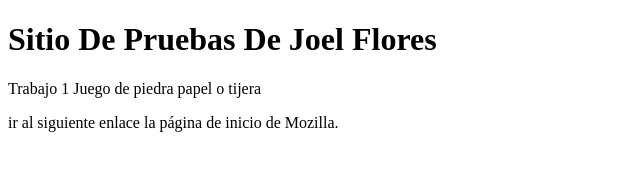
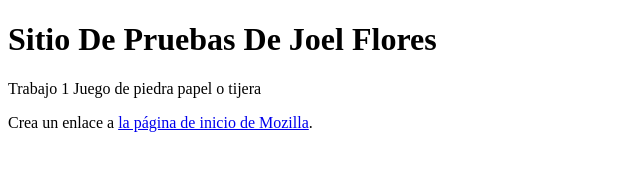
Before and after one commit to JoelFloresdp/JoelFloresdp.github.io, a plain HTML site: page index.html in a window 1280 px wide. Shown: the whole page, without its empty margins (0-640 px from the left). Drawn offline with Linux system fonts and the light colour scheme.

Commit message:
Update index.html

```diff
--- a/index.html
+++ b/index.html
@@ -8,10 +8,12 @@
 <h1 > Sitio De Pruebas De Joel Flores </h1>
 <p>
   Trabajo 1 Juego de piedra papel o tijera
+  </p>
   <p>
-  ir al siguiente enlace
-  <a https://github.com/JoelFloresdp/JoelFloresdp.github.io/js/codigo.js">la página de inicio de Mozilla</a>.
+  Crea un enlace a
+  <a href="https://joelfloresdp.github.io/js/codigo.js"> la página de inicio de Mozilla</a>.
 </p>
+
 
 
 </body>
```
